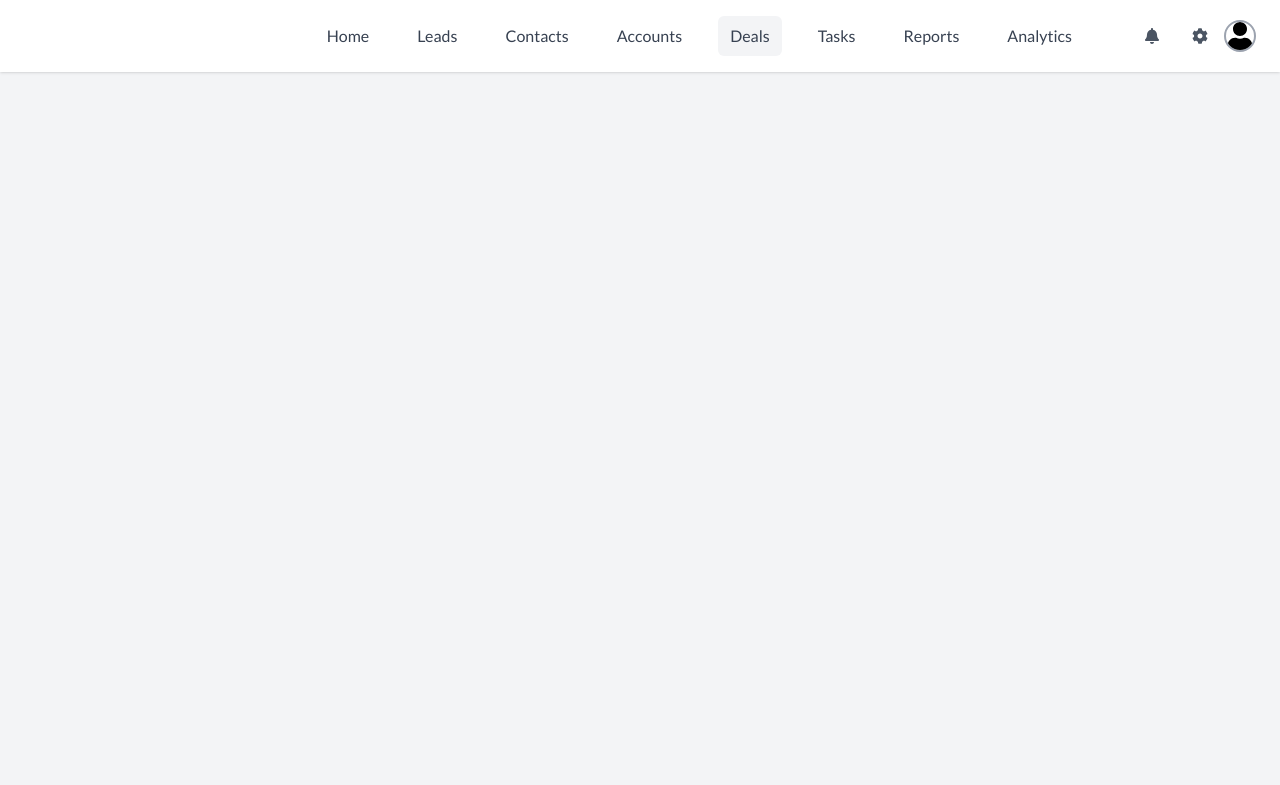
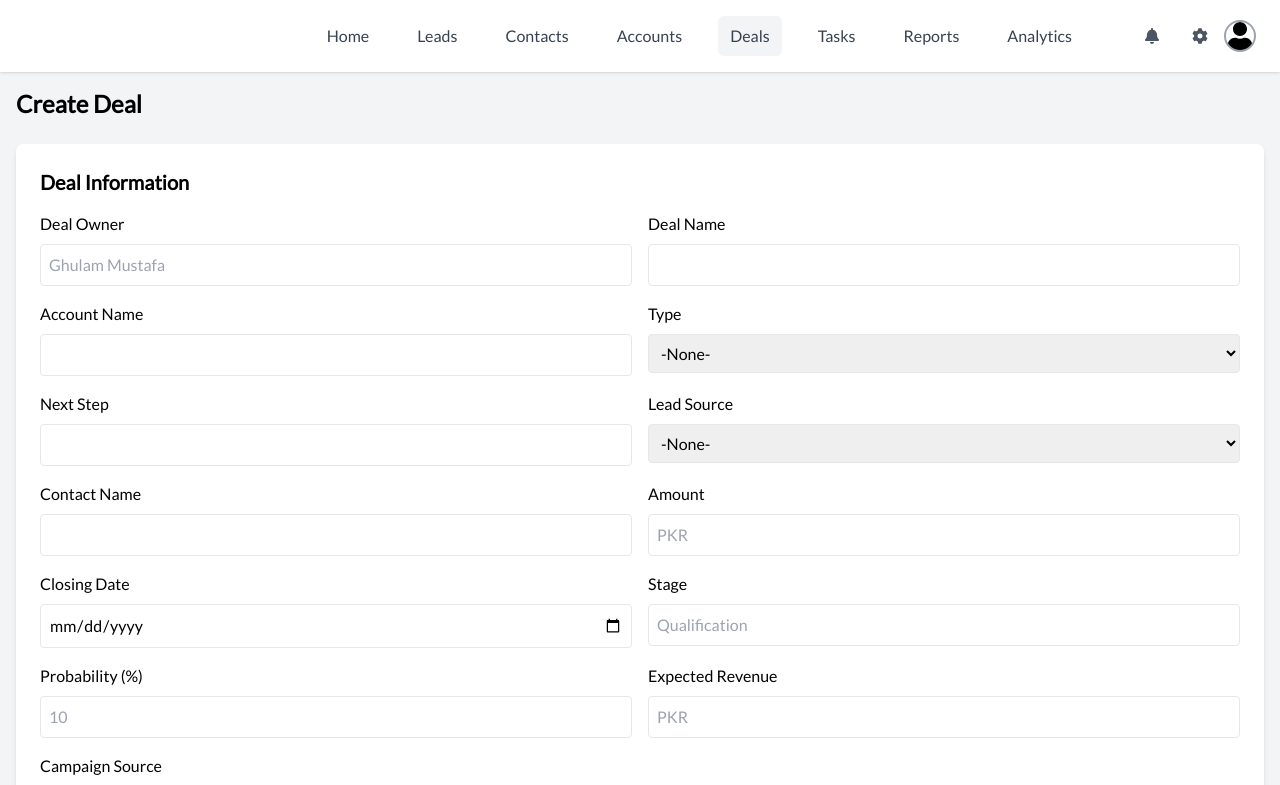
Before and after one commit to Musxeto/crm, a React (Vite) app in the folder frontend/crm/: page /deals/create-deal in a window 1280 px wide. Shown: the top 785 px of the page. Built offline with nearby package versions, Linux system fonts and the light colour scheme.

Commit message:
create tasks  and deals pages

```diff
--- a/frontend/crm/src/pages/CreateDealsPage.jsx
+++ b/frontend/crm/src/pages/CreateDealsPage.jsx
@@ -1,11 +1,84 @@
-import React from 'react'
+import React from 'react';
 
 const CreateDealsPage = () => {
   return (
-    <div>
+    <div className="container mx-auto p-4">
+      <h1 className="text-2xl font-bold mb-6">Create Deal</h1>
 
+      <div className="bg-white p-6 shadow-md rounded-lg">
+        <section className="mb-6">
+          <h2 className="text-xl font-semibold mb-4">Deal Information</h2>
+          <div className="grid grid-cols-1 md:grid-cols-2 gap-4">
+            <div>
+              <label className="block mb-2">Deal Owner</label>
+              <input type="text" className="border rounded p-2 w-full" placeholder="Ghulam Mustafa" />
+            </div>
+            <div>
+              <label className="block mb-2">Deal Name</label>
+              <input type="text" className="border rounded p-2 w-full" />
+            </div>
+            <div>
+              <label className="block mb-2">Account Name</label>
+              <input type="text" className="border rounded p-2 w-full" />
+            </div>
+            <div>
+              <label className="block mb-2">Type</label>
+              <select className="border rounded p-2 w-full">
+                <option value="">-None-</option>
+                {/* Add other options */}
+              </select>
+            </div>
+            <div>
+              <label className="block mb-2">Next Step</label>
+              <input type="text" className="border rounded p-2 w-full" />
+            </div>
+            <div>
+              <label className="block mb-2">Lead Source</label>
+              <select className="border rounded p-2 w-full">
+                <option value="">-None-</option>
+                {/* Add other options */}
+              </select>
+            </div>
+            <div>
+              <label className="block mb-2">Contact Name</label>
+              <input type="text" className="border rounded p-2 w-full" />
+            </div>
+            <div>
+              <label className="block mb-2">Amount</label>
+              <input type="number" className="border rounded p-2 w-full" placeholder="PKR" />
+            </div>
+            <div>
+              <label className="block mb-2">Closing Date</label>
+              <input type="date" className="border rounded p-2 w-full" />
+            </div>
+            <div>
+              <label className="block mb-2">Stage</label>
+              <input type="text" className="border rounded p-2 w-full" placeholder="Qualification" />
+            </div>
+            <div>
+              <label className="block mb-2">Probability (%)</label>
+              <input type="number" className="border rounded p-2 w-full" placeholder="10" />
+            </div>
+            <div>
+              <label className="block mb-2">Expected Revenue</label>
+              <input type="number" className="border rounded p-2 w-full" placeholder="PKR" />
+            </div>
+            <div>
+              <label className="block mb-2">Campaign Source</label>
+              <input type="text" className="border rounded p-2 w-full" />
+            </div>
+          </div>
+        </section>
+
+        <section className="mb-6">
+          <h2 className="text-xl font-semibold mb-4">Description Information</h2>
+          <textarea className="border rounded p-2 w-full" rows="4" />
+        </section>
+
+        <button className="bg-blue-500 text-white py-2 px-4 rounded hover:bg-blue-600">Save Deal</button>
+      </div>
     </div>
-  )
-}
+  );
+};
 
-export default CreateDealsPage
+export default CreateDealsPage;
--- a/frontend/crm/src/pages/CreateTasksPage.jsx
+++ b/frontend/crm/src/pages/CreateTasksPage.jsx
@@ -1,11 +1,70 @@
-import React from 'react'
+import React from 'react';
 
 const CreateTasksPage = () => {
   return (
-    <div>
+    <div className="container mx-auto p-4">
+      <h1 className="text-2xl font-bold mb-6">Create Task</h1>
 
+      <div className="bg-white p-6 shadow-md rounded-lg">
+        <section className="mb-6">
+          <h2 className="text-xl font-semibold mb-4">Task Information</h2>
+          <div className="grid grid-cols-1 md:grid-cols-2 gap-4">
+            <div>
+              <label className="block mb-2">Task Owner</label>
+              <input type="text" className="border rounded p-2 w-full" placeholder="Ghulam Mustafa" />
+            </div>
+            <div>
+              <label className="block mb-2">Subject</label>
+              <input type="text" className="border rounded p-2 w-full" />
+            </div>
+            <div>
+              <label className="block mb-2">Due Date</label>
+              <input type="date" className="border rounded p-2 w-full" />
+            </div>
+            <div>
+              <label className="block mb-2">Status</label>
+              <select className="border rounded p-2 w-full">
+                <option value="Not Started">Not Started</option>
+                <option value="In Progress">In Progress</option>
+                <option value="Completed">Completed</option>
+                {/* Add other options */}
+              </select>
+            </div>
+            <div>
+              <label className="block mb-2">Priority</label>
+              <select className="border rounded p-2 w-full">
+                <option value="High">High</option>
+                <option value="Medium">Medium</option>
+                <option value="Low">Low</option>
+                {/* Add other options */}
+              </select>
+            </div>
+            <div>
+              <label className="block mb-2">Reminder</label>
+              <input type="datetime-local" className="border rounded p-2 w-full" />
+            </div>
+            <div>
+              <label className="block mb-2">Repeat</label>
+              <select className="border rounded p-2 w-full">
+                <option value="Never">Never</option>
+                <option value="Daily">Daily</option>
+                <option value="Weekly">Weekly</option>
+                <option value="Monthly">Monthly</option>
+                {/* Add other options */}
+              </select>
+            </div>
+          </div>
+        </section>
+
+        <section className="mb-6">
+          <h2 className="text-xl font-semibold mb-4">Description Information</h2>
+          <textarea className="border rounded p-2 w-full" rows="4" />
+        </section>
+
+        <button className="bg-blue-500 text-white py-2 px-4 rounded hover:bg-blue-600">Save Task</button>
+      </div>
     </div>
-  )
-}
+  );
+};
 
-export default CreateTasksPage
+export default CreateTasksPage;
--- a/frontend/crm/src/routes/AllRoutes.jsx
+++ b/frontend/crm/src/routes/AllRoutes.jsx
@@ -31,9 +31,9 @@ const AllRoutes = () => {
         <Route path="/leads/create-lead" element={<CreateLeadPage />} />
         <Route path="/contacts/create-contact" element={<CreateContactPage />} />
         <Route path="/accounts/create-account" element={<CreateAccountPage />} />
-        <Route path="/accounts/create-deal" element={<CreateDealsPage />} />
-        <Route path="/accounts/create-task" element={<CreateTasksPage />} />
-        <Route path="/accounts/create-report" element={<CreateReportsPage />} />
+        <Route path="/deals/create-deal" element={<CreateDealsPage />} />
+        <Route path="/tasks/create-task" element={<CreateTasksPage />} />
+        <Route path="/reports/create-report" element={<CreateReportsPage />} />
       </Routes>
   );
 }
```
